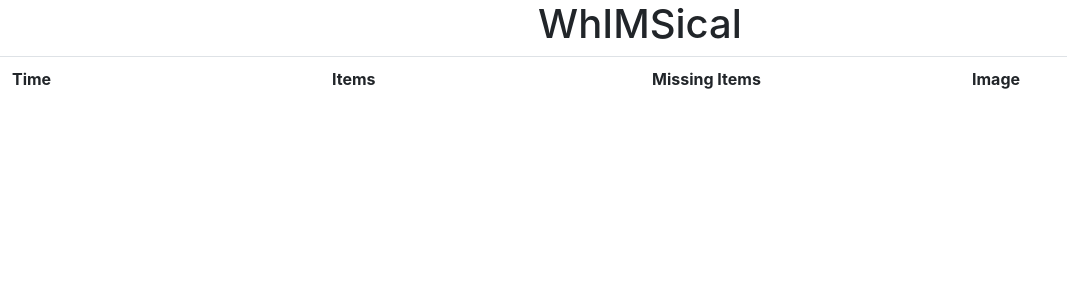
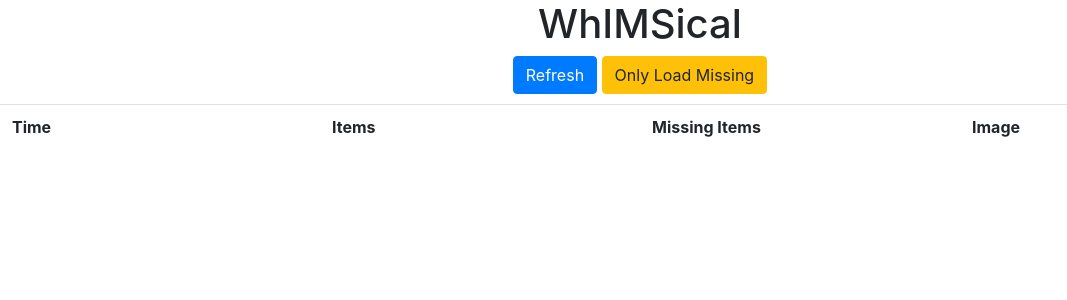
Before and after one commit to andrewnicolalde/WHIMSical, a Django app: page /wims/ in a window 1280 px wide. Shown: the top 300 px of the page, without its empty margins (0-1067 px from the left). Run offline with Django 3.2, Linux system fonts and the light colour scheme; data that the repository does not hold is empty; some libraries are stand-ins or nearby versions.

Commit message:
Add buttons

```diff
--- a/webserver/wims/templates/wims/index.html
+++ b/webserver/wims/templates/wims/index.html
@@ -8,11 +8,19 @@
 			height: auto;
 			width: 50%;
 		}
+		th {
+			width: 25%
+		}
+		button {
+			margin-bottom: 10px;
+		}
 	</style>
 	<script>
-		$(document).ready(function() {
+		function loadTable(only_show_missing) {
+			$("#event-table").append("<tr><th>Time</th><th>Items</th><th>Missing Items</th><th>Image</th></tr>");
 			$.get("/wims/api/events", function(data) {
 				data.forEach(element => {
+					if (!only_show_missing || element.missing_items.length > 0) {
 						itemHtml = "<ul class=\"list-unstyled\">"
 						element.items.forEach(item => {
 							itemHtml = itemHtml + "<li>" + item.label + " (" + item.confidence.toFixed(0) + "%)</li>"
@@ -25,8 +33,23 @@
 
 
 						$("#event-table").append("<tr><td>" + element.created + "</td><td>" + itemHtml + "</td><td>" + missing_items_html + "</td><td><a href=\"https://hackaway2020.s3.eu-west-2.amazonaws.com/" + element.img_src + "\"><img src=\"https://hackaway2020.s3.eu-west-2.amazonaws.com/" + element.img_src + "\"/></a></td></tr>")
+					}
 				});
 			});
+
+		}
+		function refreshTable(){
+			$("#event-table").empty();
+			loadTable(false);
+		}
+
+		function onlyLoadMissing() {
+			$("#event-table").empty();
+			loadTable(true);
+		}
+
+		$(document).ready(function() {
+			loadTable(false);
 		});
 	</script>
 
@@ -34,8 +57,9 @@
 <body>
 	<div class="text-center">
 		<h1>WhIMSical</h1>
+		<button type="button" class="btn btn-primary" onclick="refreshTable();">Refresh</button>
+		<button type="button" class="btn btn-warning" onclick="onlyLoadMissing();">Only Load Missing</button>
 		<table id="event-table" class="table">
-			<tr><th style="width: 25%">Time</th><th style="width: 25%">Items</th><th style="width: 25%">Missing Items</th><th style="width: 25%">Image</th></tr>
 		</table>
 
 	</div>
```
Lines whose indentation alone changed are shown as unchanged.
